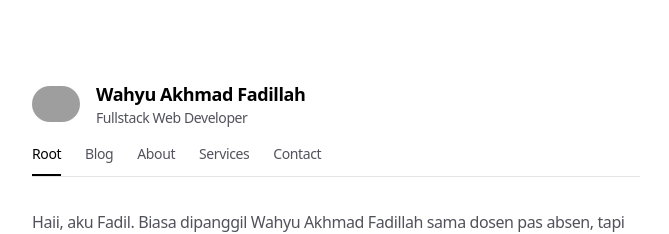
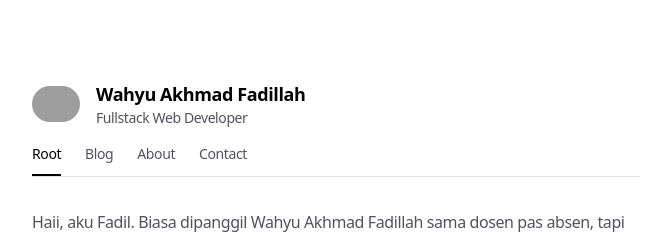
Before and after one commit to fadilsflow/fadils.xyz, a Next.js app: page / in a window 1280 px wide. Shown: the top 234 px of the page, without its empty margins (304-973 px from the left). Built offline with nearby package versions, Linux system fonts and the light colour scheme; grey boxes are pictures that could not be loaded.

Commit message:
remove service page

```diff
--- a/app/header.tsx
+++ b/app/header.tsx
@@ -9,11 +9,6 @@ export function Header() {
     { href: '/', label: 'Root', title: 'Halaman Utama Wahyu Akhmad Fadillah' },
     { href: '/blog', label: 'Blog', title: 'Blog Wahyu Akhmad Fadillah' },
     { href: '/about', label: 'About', title: 'Tentang Wahyu Akhmad Fadillah' },
-    {
-      href: '/services',
-      label: 'Services',
-      title: 'Layanan Fullstack Web Development',
-    },
     {
       href: '/contact',
       label: 'Contact',
--- a/app/services/page.tsx
+++ /dev/null
@@ -1,194 +0,0 @@
-
-
-import { useMemo } from 'react'
-
-import { IntroSection } from '@/app/components/sections/IntroSection'
-import { Section } from '@/app/components/sections/Section'
-import { ContactSection } from '@/app/components/sections/ContactSection'
-import { EMAIL, SOCIAL_LINKS } from '../data'
-
-import { createMetadata, viewport } from '@/lib/metadata'
-
-export const metadata = createMetadata({
-  title: 'Layanan - Solusi Web Development & Desain',
-  description:
-    'Temukan layanan web development dan desain yang saya tawarkan, mulai dari pembuatan website custom, desain UI/UX, hingga konsultasi teknis.',
-  path: '/services',
-  ogImage: 'profile.png',
-  ogImageAlt: 'Wahyu Akhmad Fadillah',
-  keywords: [
-    'layanan web development, desain UI/UX, konsultasi teknis, frontend development, React development',
-  ],
-})
-
-export { viewport }
-
-// Service type definition
-interface Service {
-  title: string
-  description: string
-  features: string[]
-}
-
-export default function Services() {
-  const introParagraphs = useMemo(
-    () => [
-      'Halo, selamat datang di halaman layanan saya! Saya menawarkan berbagai solusi web development dan desain yang bisa disesuaikan dengan kebutuhan bisnis atau proyek pribadi Anda.',
-      'Dengan pendekatan yang menggabungkan keahlian teknis dan kreativitas, saya berusaha memberikan solusi yang tidak hanya menarik secara visual, tetapi juga berkinerja tinggi.',
-    ],
-    [],
-  )
-
-  const services: Service[] = useMemo(
-    () => [
-      {
-        title: 'Pembuatan Website Custom',
-        description:
-          'Saya membuat website custom yang sesuai dengan identitas brand dan tujuan bisnis Anda.',
-        features: [
-          'Desain responsif yang tampil sempurna di semua perangkat',
-          'Optimasi performa untuk kecepatan loading yang tinggi',
-          'Struktur SEO-friendly untuk meningkatkan visibilitas di mesin pencari',
-          'Kesesuaian dengan standar aksesibilitas (WCAG)',
-          'Integrasi dengan sistem manajemen konten (CMS)',
-        ],
-      },
-      {
-        title: 'Frontend Development',
-        description:
-          'Saya membangun antarmuka pengguna modern dan interaktif menggunakan teknologi dan framework terbaru.',
-        features: [
-          'Pengembangan aplikasi dengan React dan Next.js',
-          'Implementasi manajemen state',
-          'Pengembangan komponen yang reusable',
-          'Animasi dan elemen interaktif',
-          'Optimasi performa dan code splitting',
-        ],
-      },
-      {
-        title: 'Desain UI/UX',
-        description:
-          'Saya merancang pengalaman pengguna yang intuitif dan menarik untuk memandu pengguna dalam berinteraksi.',
-        features: [
-          'Penelitian pengguna dan pengembangan persona',
-          'Wireframing dan prototyping',
-          'Desain visual dan konsistensi branding',
-          'Optimasi alur pengguna',
-          'Desain interaksi dan microanimations',
-        ],
-      },
-      {
-        title: 'Konsultasi Teknis',
-        description:
-          'Saya memberikan panduan ahli terkait keputusan teknis dan strategi implementasi.',
-        features: [
-          'Rekomendasi teknologi stack',
-          'Perencanaan arsitektur dan desain',
-          'Code review dan audit performa',
-          'Penilaian technical debt',
-          'Optimasi alur kerja development',
-        ],
-      },
-    ],
-    [],
-  )
-
-  const processSteps = useMemo(
-    () => [
-      {
-        title: 'Discovery',
-        description:
-          'Kita mulai dengan eksplorasi mendalam tentang tujuan, kebutuhan, dan visi Anda.',
-      },
-      {
-        title: 'Perencanaan',
-        description:
-          'Saya membuat roadmap detail yang mencakup ruang lingkup, timeline, dan deliverables.',
-      },
-      {
-        title: 'Desain',
-        description:
-          'Saya mengembangkan wireframe dan desain visual untuk menentukan tampilan dan nuansa proyek Anda.',
-      },
-      {
-        title: 'Pengembangan',
-        description:
-          'Saya menulis kode yang bersih dan efisien untuk menghidupkan desain dengan semua fungsionalitas yang dibutuhkan.',
-      },
-      {
-        title: 'Testing',
-        description:
-          'Setiap proyek melalui proses testing yang ketat untuk memastikan kualitas, performa, dan kegunaan.',
-      },
-      {
-        title: 'Launch',
-        description:
-          'Setelah disetujui, proyek Anda akan diluncurkan dengan deployment dan monitoring yang cermat.',
-      },
-      {
-        title: 'Dukungan',
-        description:
-          'Saya menawarkan dukungan dan maintenance berkelanjutan untuk menjaga proyek Anda tetap berjalan lancar.',
-      },
-    ],
-    [],
-  )
-
-  return (
-    <div>
-      <IntroSection paragraphs={introParagraphs} />
-
-      <Section id="services-heading" title="Layanan Saya">
-        <div className="grid grid-cols-1 gap-8 md:grid-cols-2">
-          {services.map((service, index) => (
-            <div
-              key={index}
-              className="rounded-xl bg-zinc-50/40 p-6 ring-1 ring-zinc-200/50 dark:bg-zinc-900/40 dark:ring-zinc-800/50"
-            >
-              <h3 className="mb-3 text-lg font-medium text-zinc-900 dark:text-zinc-100">
-                {service.title}
-              </h3>
-              <p className="mb-4 text-zinc-600 dark:text-zinc-400">
-                {service.description}
-              </p>
-              <ul className="space-y-2">
-                {service.features.map((feature, i) => (
-                  <li key={i} className="flex items-start">
-                    <span className="mr-2 text-emerald-600">•</span>
-                    <span className="text-zinc-600 dark:text-zinc-400">
-                      {feature}
-                    </span>
-                  </li>
-                ))}
-              </ul>
-            </div>
-          ))}
-        </div>
-      </Section>
-
-      <Section id="process-heading" title="Proses Saya">
-        <div className="space-y-8">
-          {processSteps.map((step, index) => (
-            <div key={index} className="flex items-start">
-              <div className="mr-4 flex h-10 w-10 flex-shrink-0 items-center justify-center rounded-full bg-zinc-200 dark:bg-zinc-800">
-                <span className="font-medium text-zinc-800 dark:text-zinc-200">
-                  {index + 1}
-                </span>
-              </div>
-              <div>
-                <h4 className="mb-1 text-lg font-medium text-zinc-900 dark:text-zinc-100">
-                  {step.title}
-                </h4>
-                <p className="text-zinc-600 dark:text-zinc-400">
-                  {step.description}
-                </p>
-              </div>
-            </div>
-          ))}
-        </div>
-      </Section>
-
-      <ContactSection email={EMAIL} socialLinks={SOCIAL_LINKS} />
-    </div>
-  )
-}
--- a/app/sitemap.ts
+++ b/app/sitemap.ts
@@ -46,12 +46,6 @@ export default function sitemap(): MetadataRoute.Sitemap {
       priority: 0.8,
     },
     {
-      url: `${BASE_URL}/services`,
-      lastModified: now,
-      changeFrequency: 'weekly',
-      priority: 0.8,
-    },
-    {
       url: `${BASE_URL}/contact`,
       lastModified: now,
       changeFrequency: 'weekly',
```
Also changed, not shown: app/blog/(content)/layout.tsx (line endings or trailing spaces).
